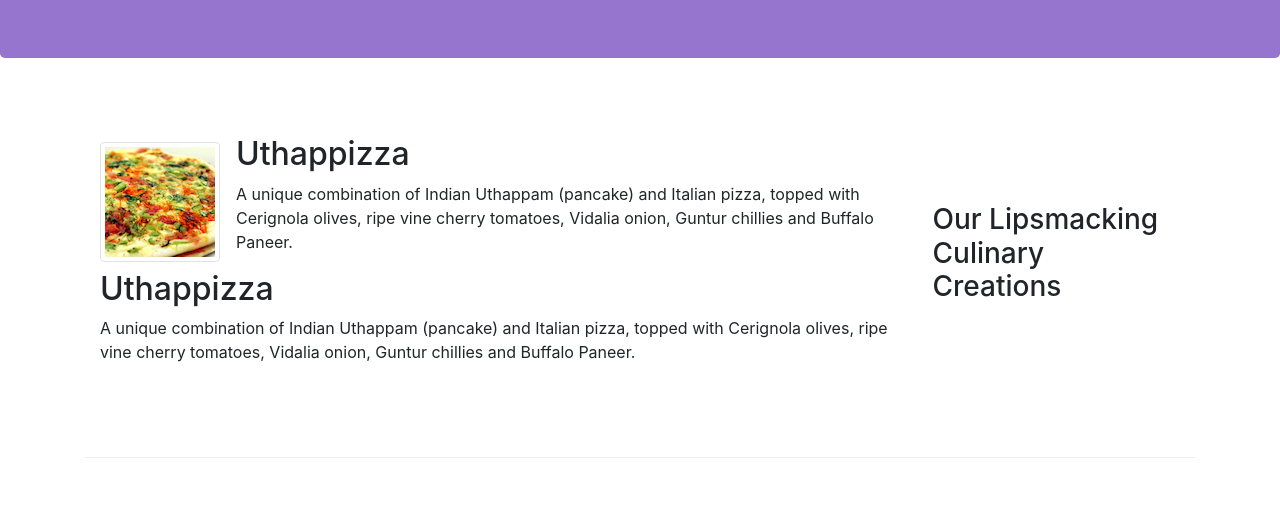
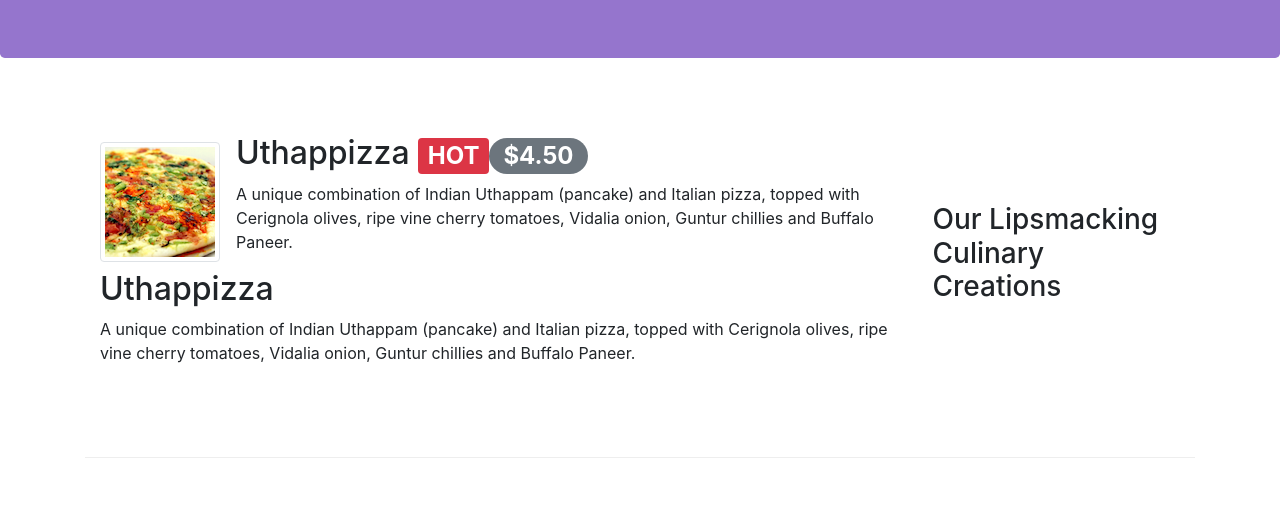
Before and after one commit to AMSKarmajeet/BootstrapGridExercise, a website: page index.html in a window 1280 px wide. Shown: the part 276-800 px from the top of the page. Drawn offline with nearby package versions, Linux system fonts and the light colour scheme.

Commit message:
Alerting Users

```diff
--- a/index.html
+++ b/index.html
@@ -56,7 +56,7 @@
                 <div class="media">
                     <img class="d-flex mr-3 img-thumbnail align-self-center" src="img/uthappizza.png" alt="uthappizza">
                     <div class="media-body">
-                        <h2 class="mt-0">Uthappizza</h2>
+                        <h2 class="mt-0">Uthappizza <span class="badge badge-danger">HOT</span><span class="badge badge-pill badge-secondary">$4.50</span></h2>
                         <p>A unique combination of Indian Uthappam (pancake) and Italian pizza, topped with Cerignola olives, ripe vine cherry tomatoes, Vidalia onion, Guntur chillies and Buffalo Paneer.</p>
                     </div>
                 </div>
```
